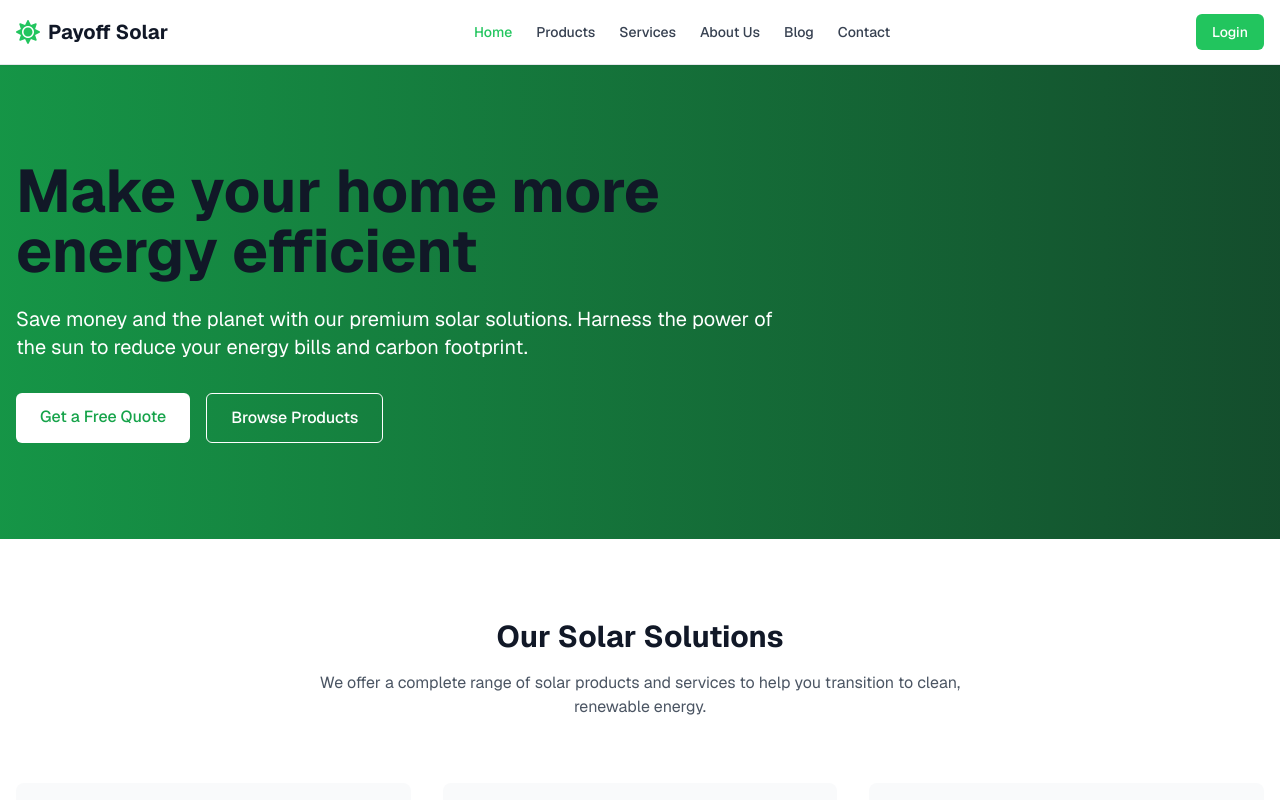
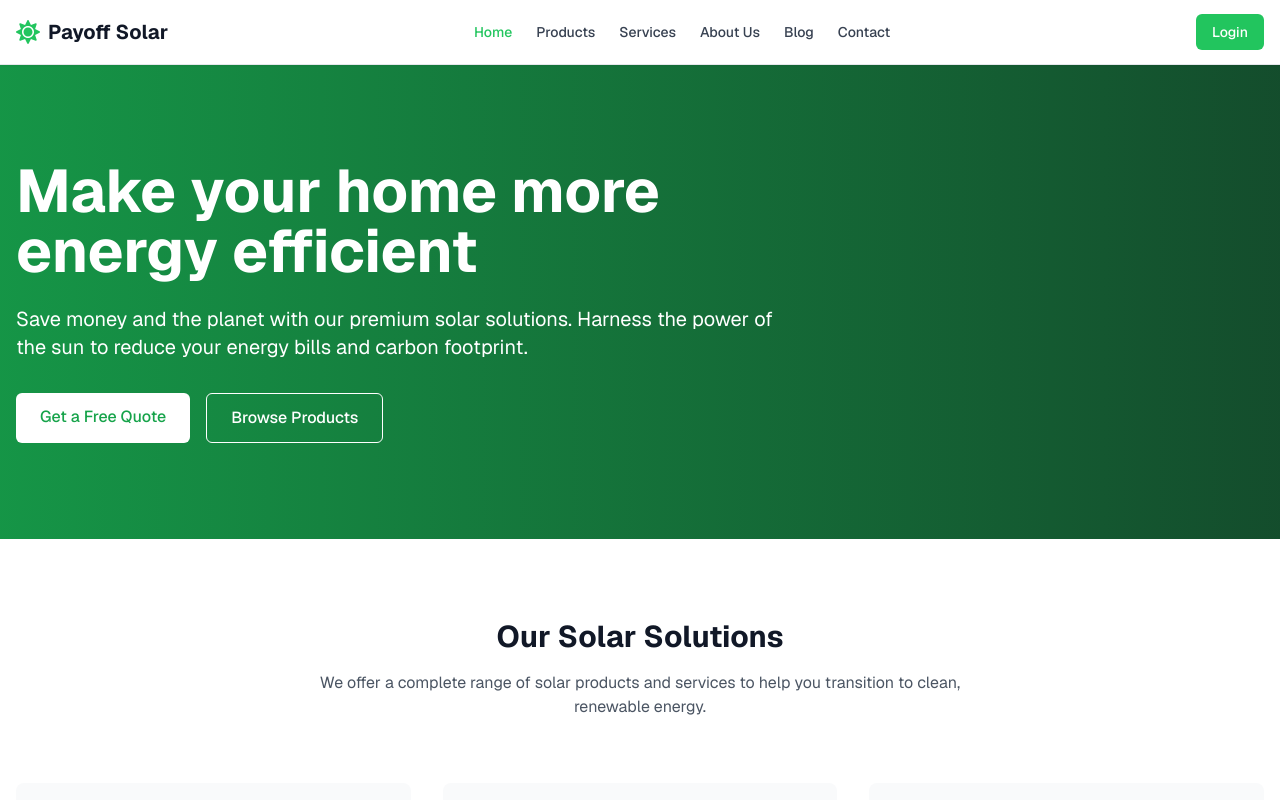
Before and after one commit to mrn3/payoffsolar, a Next.js app: page / in a window 1280 px wide. Shown: the top 800 px of the page. Built offline with nearby package versions, Linux system fonts and the light colour scheme.

Commit message:
fixed bugs

```diff
--- a/src/app/globals.css
+++ b/src/app/globals.css
@@ -20,19 +20,43 @@ body {
   font-family: var(--font-geist-sans), Arial, Helvetica, sans-serif;
 }
 
-/* Make headings darker for better readability */
+/* Make headings darker for better readability on light backgrounds */
 @layer base {
+  /* Default heading styles - dark gray on light backgrounds */
   h1, h2, h3, h4, h5, h6 {
-    @apply text-gray-900 font-semibold;
+    color: #111827; /* text-gray-900 */
+    font-weight: 600; /* font-semibold */
   }
 
-  /* Override any text-gray-* classes on headings */
+  /* Override light gray colors on headings when on light backgrounds */
   h1.text-gray-100, h1.text-gray-200, h1.text-gray-300, h1.text-gray-400, h1.text-gray-500, h1.text-gray-600,
   h2.text-gray-100, h2.text-gray-200, h2.text-gray-300, h2.text-gray-400, h2.text-gray-500, h2.text-gray-600,
   h3.text-gray-100, h3.text-gray-200, h3.text-gray-300, h3.text-gray-400, h3.text-gray-500, h3.text-gray-600,
   h4.text-gray-100, h4.text-gray-200, h4.text-gray-300, h4.text-gray-400, h4.text-gray-500, h4.text-gray-600,
   h5.text-gray-100, h5.text-gray-200, h5.text-gray-300, h5.text-gray-400, h5.text-gray-500, h5.text-gray-600,
   h6.text-gray-100, h6.text-gray-200, h6.text-gray-300, h6.text-gray-400, h6.text-gray-500, h6.text-gray-600 {
-    @apply text-gray-900;
+    color: #111827 !important; /* text-gray-900 */
+  }
+
+  /* Allow headings to be light on dark backgrounds */
+  .bg-gray-900 h1, .bg-gray-800 h1, .bg-gray-700 h1,
+  .bg-gray-900 h2, .bg-gray-800 h2, .bg-gray-700 h2,
+  .bg-gray-900 h3, .bg-gray-800 h3, .bg-gray-700 h3,
+  .bg-gray-900 h4, .bg-gray-800 h4, .bg-gray-700 h4,
+  .bg-gray-900 h5, .bg-gray-800 h5, .bg-gray-700 h5,
+  .bg-gray-900 h6, .bg-gray-800 h6, .bg-gray-700 h6,
+  .bg-green-600 h1, .bg-green-700 h1, .bg-green-800 h1, .bg-green-900 h1,
+  .bg-green-600 h2, .bg-green-700 h2, .bg-green-800 h2, .bg-green-900 h2,
+  .bg-green-600 h3, .bg-green-700 h3, .bg-green-800 h3, .bg-green-900 h3,
+  .bg-green-600 h4, .bg-green-700 h4, .bg-green-800 h4, .bg-green-900 h4,
+  .bg-green-600 h5, .bg-green-700 h5, .bg-green-800 h5, .bg-green-900 h5,
+  .bg-green-600 h6, .bg-green-700 h6, .bg-green-800 h6, .bg-green-900 h6 {
+    color: #ffffff !important; /* text-white */
+  }
+
+  /* Preserve explicit text-white classes on headings */
+  .text-white h1, .text-white h2, .text-white h3, .text-white h4, .text-white h5, .text-white h6,
+  h1.text-white, h2.text-white, h3.text-white, h4.text-white, h5.text-white, h6.text-white {
+    color: #ffffff !important; /* text-white */
   }
 }
```
